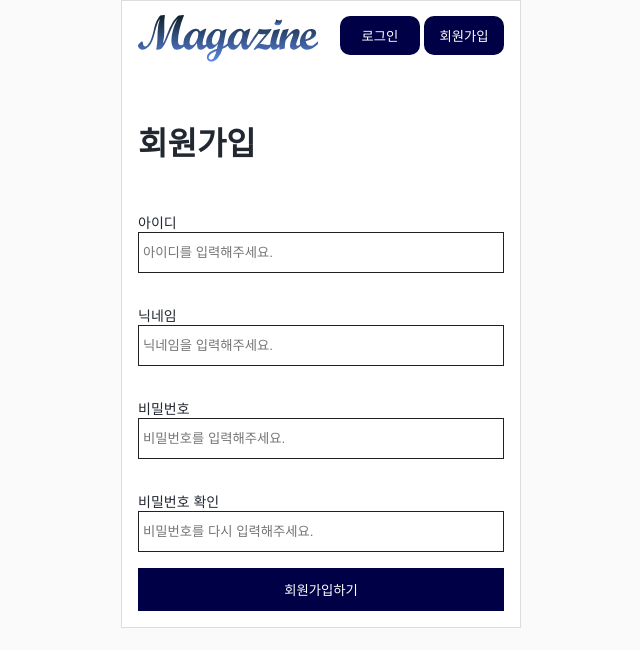
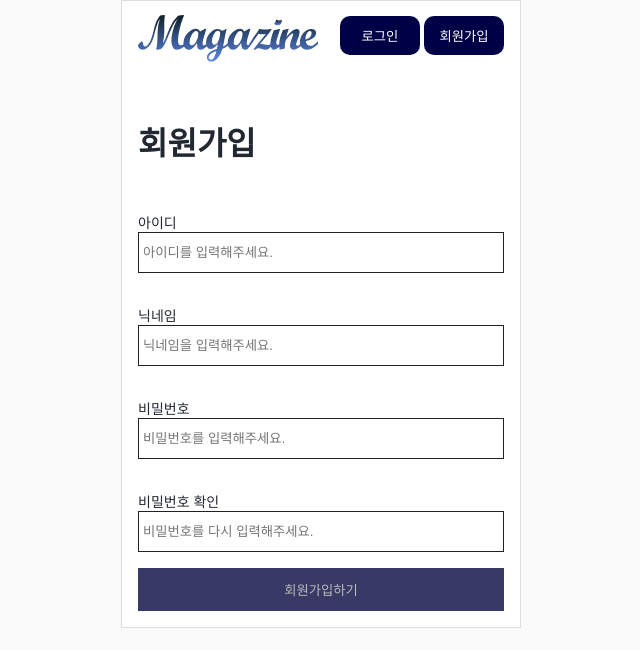
Before and after one commit to JuhwanLeeKR/assignment-react-magazine, a React (Create React App) app: page /signup in a window 1280 px wide. Shown: the top 650 px of the page, without its empty margins (319-959 px from the left). Built offline with nearby package versions, Linux system fonts and the light colour scheme; no server answers.

Commit message:
Add function: signup validation

```diff
--- a/src/pages/Signup.js
+++ b/src/pages/Signup.js
@@ -14,18 +14,20 @@ const Signup = (props) => {
   const [user_name, setUserName] = React.useState('');
 
   const signup = () => {
-    if (id === '' || pwd === '' || user_name === '') {
-      window.alert('아이디, 패스워드, 닉네임을 모두 입력해주세요!');
-      return;
-    }
-
     if (!emailCheck(id)) {
       window.alert('이메일 형식이 맞지 않습니다!');
       return;
     }
-
+    if (pwd.length < 4) {
+      window.alert('패스워드가 너무 짧습니다!');
+      return;
+    }
     if (pwd !== pwd_check) {
       window.alert('패스워드와 패스워드 확인이 일치하지 않습니다!');
+      return;
+    }
+    if (pwd.includes(user_name)) {
+      window.alert('비밀번호에 닉네임과 같은 값이 포함되어 있습니다!');
       return;
     }
 
@@ -61,6 +63,7 @@ const Signup = (props) => {
         <Grid padding='16px 0px'>
           <Input
             label='비밀번호'
+            type='password'
             placeholder='비밀번호를 입력해주세요.'
             _onChange={(e) => {
               setPwd(e.target.value);
@@ -71,6 +74,7 @@ const Signup = (props) => {
         <Grid padding='16px 0px'>
           <Input
             label='비밀번호 확인'
+            type='password'
             placeholder='비밀번호를 다시 입력해주세요.'
             _onChange={(e) => {
               setPwdCheck(e.target.value);
@@ -78,7 +82,15 @@ const Signup = (props) => {
           />
         </Grid>
 
-        <Button text='회원가입하기' _onClick={signup}></Button>
+        <Button
+          text='회원가입하기'
+          _onClick={signup}
+          _disabled={
+            id === '' || user_name === '' || pwd === '' || pwd_check === ''
+              ? true
+              : false
+          }
+        ></Button>
       </Grid>
     </React.Fragment>
   );
```
